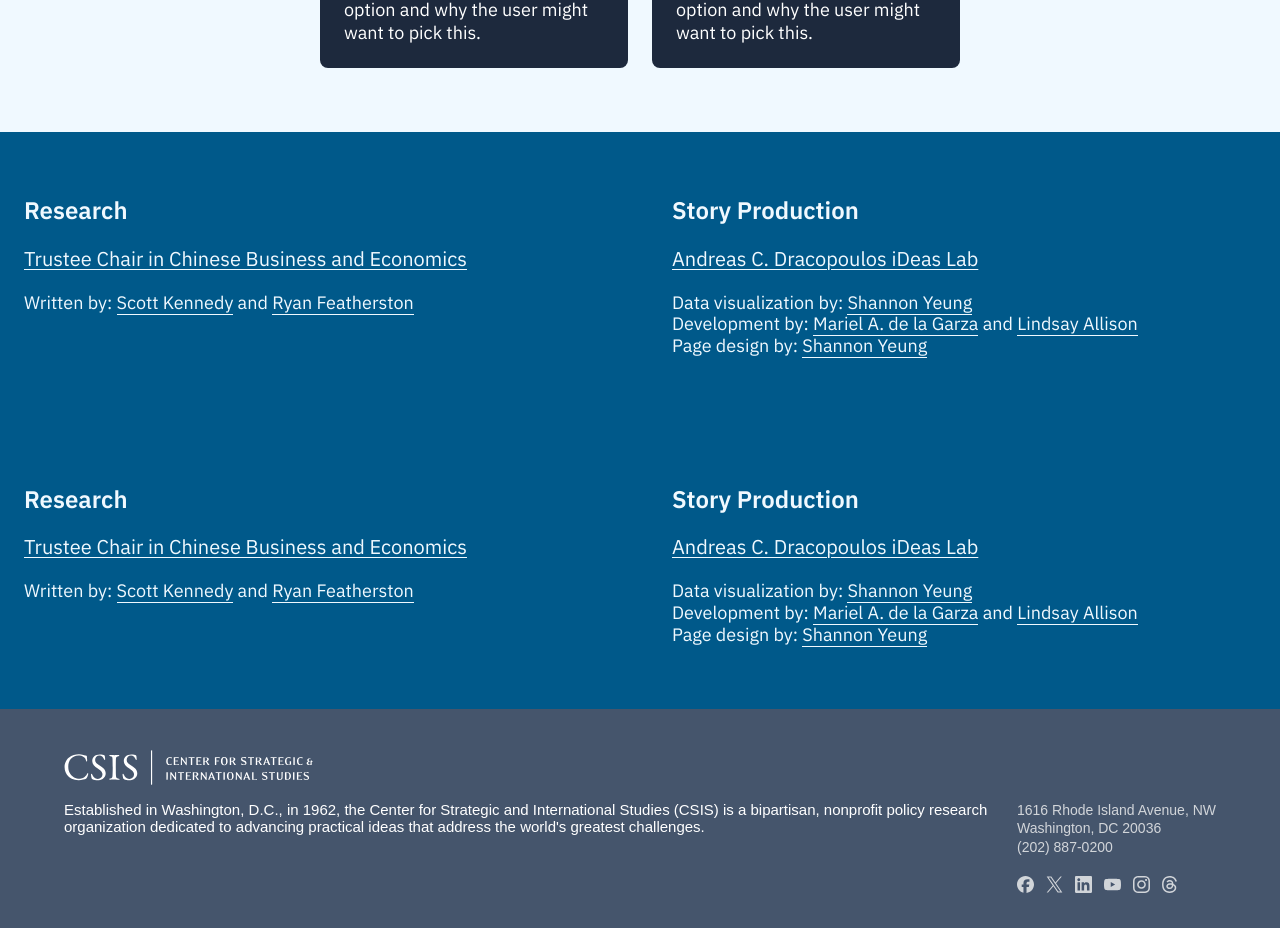
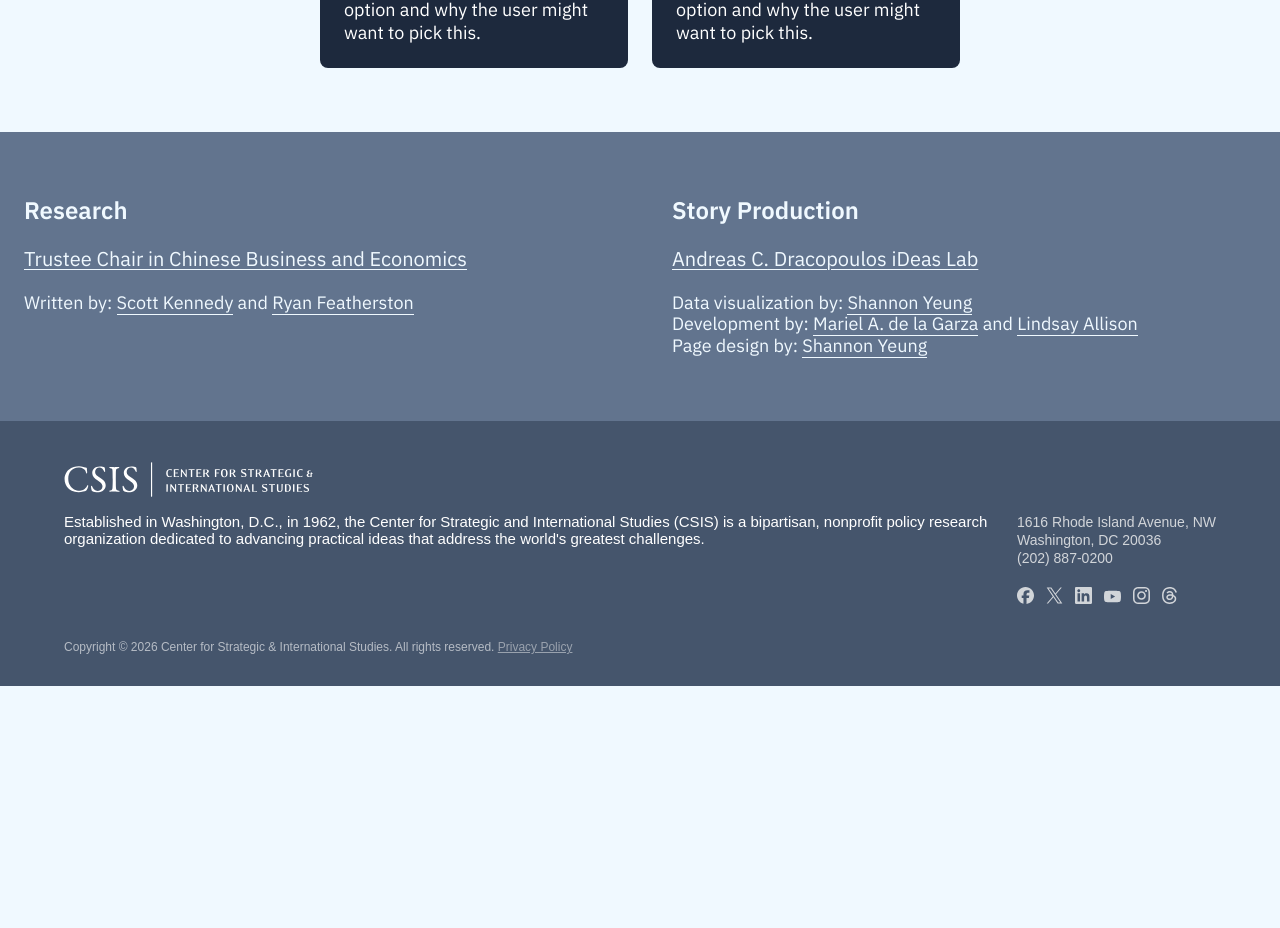
Before and after one commit to CSIS-iLab/more-red-ink, a SvelteKit app: page / in a window 1280 px wide. Shown: the part 874-1802 px from the top of the page. After the commit the page ends 1560 px from the top, so only its background shows below. Built offline with nearby package versions, Linux system fonts and the light colour scheme; no server answers.

Commit message:
update credits placement and color

```diff
--- a/src/lib/components/layout/Credits.svelte
+++ b/src/lib/components/layout/Credits.svelte
@@ -66,7 +66,7 @@
 
 <style>
 	.credits {
-		background: var(--color-sky-800);
+		background: var(--color-slate-500);
 		color: var(--color-sky-50);
 		padding: 64px 24px;
 	}
--- a/src/routes/+page.svelte
+++ b/src/routes/+page.svelte
@@ -1,7 +1,6 @@
 <script>
 	import { resolve } from '$app/paths';
 	import Button from '$lib/components/controls/Button.svelte';
-	import Credits from '$lib/components/layout/Credits.svelte';
 </script>
 
 <svelte:head>
@@ -55,8 +54,6 @@
 			</div>
 		</div>
 	</div>
-
-	<Credits />
 </div>
 
 <style>
```
